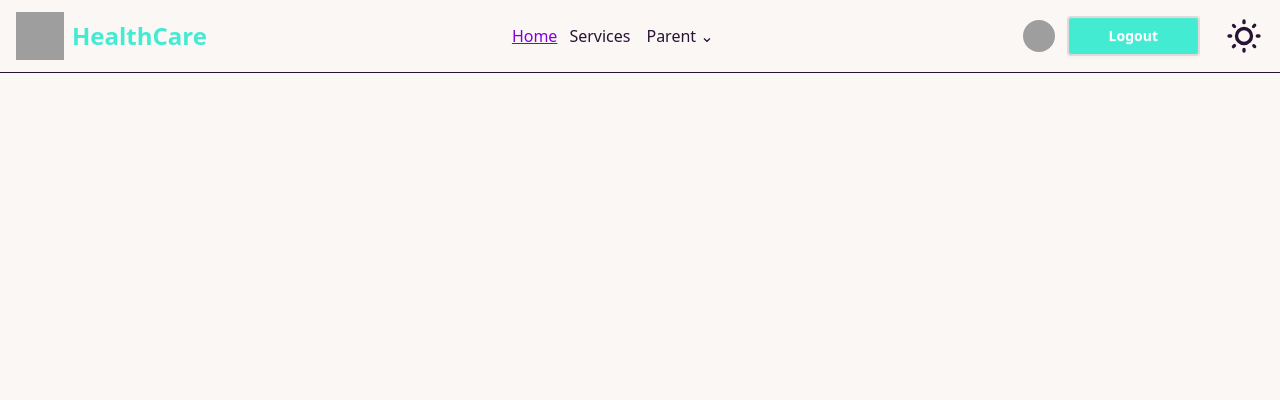
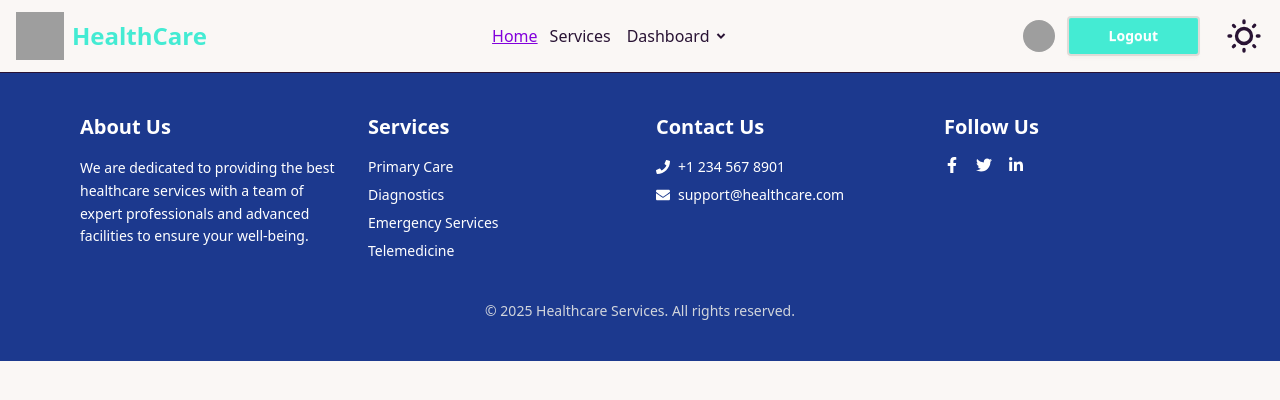
Before and after one commit to Jahangir-alam25/HomeRepairBD-website, a React (Vite) app: page / in a window 1280 px wide. Shown: the top 400 px of the page. Built offline with nearby package versions, Linux system fonts and the light colour scheme; grey boxes are pictures that could not be loaded.

Commit message:
added footer

```diff
--- a/package.json
+++ b/package.json
@@ -15,6 +15,7 @@
     "lucide-react": "^0.512.0",
     "react": "^19.1.0",
     "react-dom": "^19.1.0",
+    "react-icons": "^5.5.0",
     "react-router": "^7.6.2",
     "tailwindcss": "^4.1.8"
   },
--- a/src/layouts/RootLayout.jsx
+++ b/src/layouts/RootLayout.jsx
@@ -1,10 +1,20 @@
 import React from 'react';
 import Navbar from '../pages/Shared/Navbar';
+import Footer from '../pages/Shared/Footer';
+import { Outlet } from 'react-router';
 
 const RootLayout = () => {
     return (
         <div>
-            <Navbar></Navbar>
+            <header>
+                <Navbar></Navbar>
+            </header>
+            <main>
+                <Outlet></Outlet>
+            </main>
+            <footer>
+                <Footer></Footer>
+            </footer>
 
         </div>
     );
--- a/src/pages/Shared/Footer.jsx
+++ b/src/pages/Shared/Footer.jsx
@@ -1,11 +1,58 @@
-import React from 'react';
+
+import { FaFacebookF, FaTwitter, FaLinkedinIn, FaPhone, FaEnvelope } from 'react-icons/fa';
+import { Link } from 'react-router';
 
 const Footer = () => {
-    return (
+  return (
+    <footer className="bg-blue-900 dark:bg-gray-800 text-white py-10 px-6 md:px-20">
+      <div className="max-w-7xl mx-auto grid grid-cols-1 sm:grid-cols-2 md:grid-cols-4 gap-8">
+
+        {/* About */}
         <div>
+          <h2 className="text-xl font-semibold mb-4">About Us</h2>
+          <p className="text-sm leading-relaxed">
+            We are dedicated to providing the best healthcare services with a team of expert professionals and advanced facilities to ensure your well-being.
+          </p>
+        </div>
 
+        {/* Services */}
+        <div>
+          <h2 className="text-xl font-semibold mb-4">Services</h2>
+          <ul className="text-sm space-y-2">
+            <li>Primary Care</li>
+            <li>Diagnostics</li>
+            <li>Emergency Services</li>
+            <li>Telemedicine</li>
+          </ul>
         </div>
-    );
+
+        {/* Contact */}
+        <div>
+          <h2 className="text-xl font-semibold mb-4">Contact Us</h2>
+          <p className="flex items-center gap-2 text-sm mb-2">
+            <FaPhone /> +1 234 567 8901
+          </p>
+          <p className="flex items-center gap-2 text-sm">
+            <FaEnvelope /> support@healthcare.com
+          </p>
+        </div>
+
+        {/* Social */}
+        <div>
+          <h2 className="text-xl font-semibold mb-4">Follow Us</h2>
+          <div className="flex gap-4">
+            <Link to="https://web.facebook.com/?_rdc=1&_rdr#" className="hover:text-blue-400"><FaFacebookF /></Link>
+            <Link to="https://x.com/home" className="hover:text-blue-400"><FaTwitter /></Link>
+            <Link to="https://www.linkedin.com/feed/?trk=guest_homepage-basic_nav-header-signin" className="hover:text-blue-400"><FaLinkedinIn /></Link>
+          </div>
+        </div>
+      </div>
+
+      <div className="mt-10 text-center text-sm text-gray-300">
+        © {new Date().getFullYear()} Healthcare Services. All rights reserved.
+      </div>
+    </footer>
+  );
 };
 
 export default Footer;
--- a/src/pages/Shared/Navbar.jsx
+++ b/src/pages/Shared/Navbar.jsx
@@ -2,6 +2,7 @@ import React, { useState } from 'react';
 import { Menu, X } from "lucide-react";
 import { Link, NavLink } from 'react-router';
 import ThemeToggleBTN from './ThemeToggleBTN';
+import { RiArrowDropDownLine } from 'react-icons/ri';
 
 const Navbar = () => {
     const [menuOpen, setMenuOpen] = useState(false);
@@ -30,8 +31,8 @@ const Navbar = () => {
 
             {user && (
                 <li className="dropdown dropdown-hover dropdown-bottom">
-                    <div tabIndex={0} role="button" className="m-1">
-                        Parent ⌄
+                    <div tabIndex={0} role="button" className="m-1 flex items-center">
+                        Dashboard <RiArrowDropDownLine size={24}/>
                     </div>
                     <ul
                         tabIndex={0}
```
Also changed, not shown: 1 other file (tests, documents, lock files or other folders).
